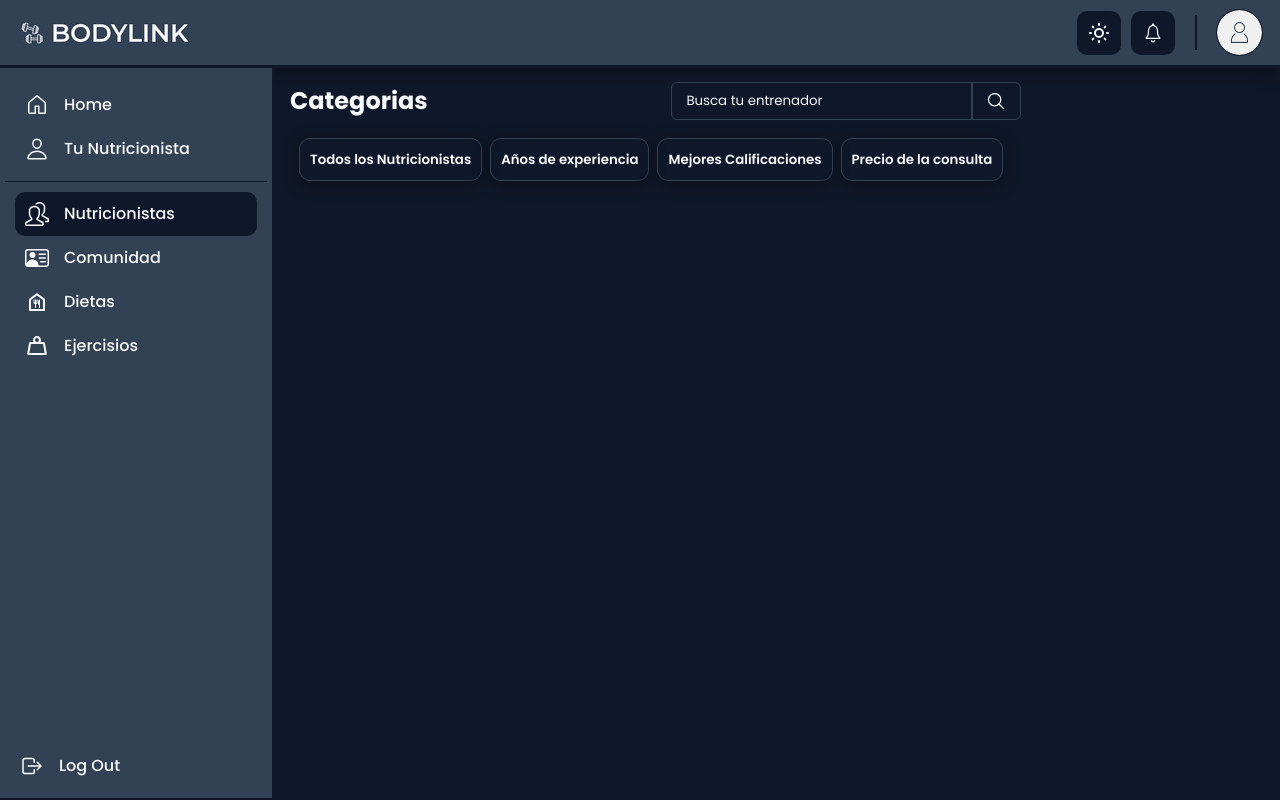
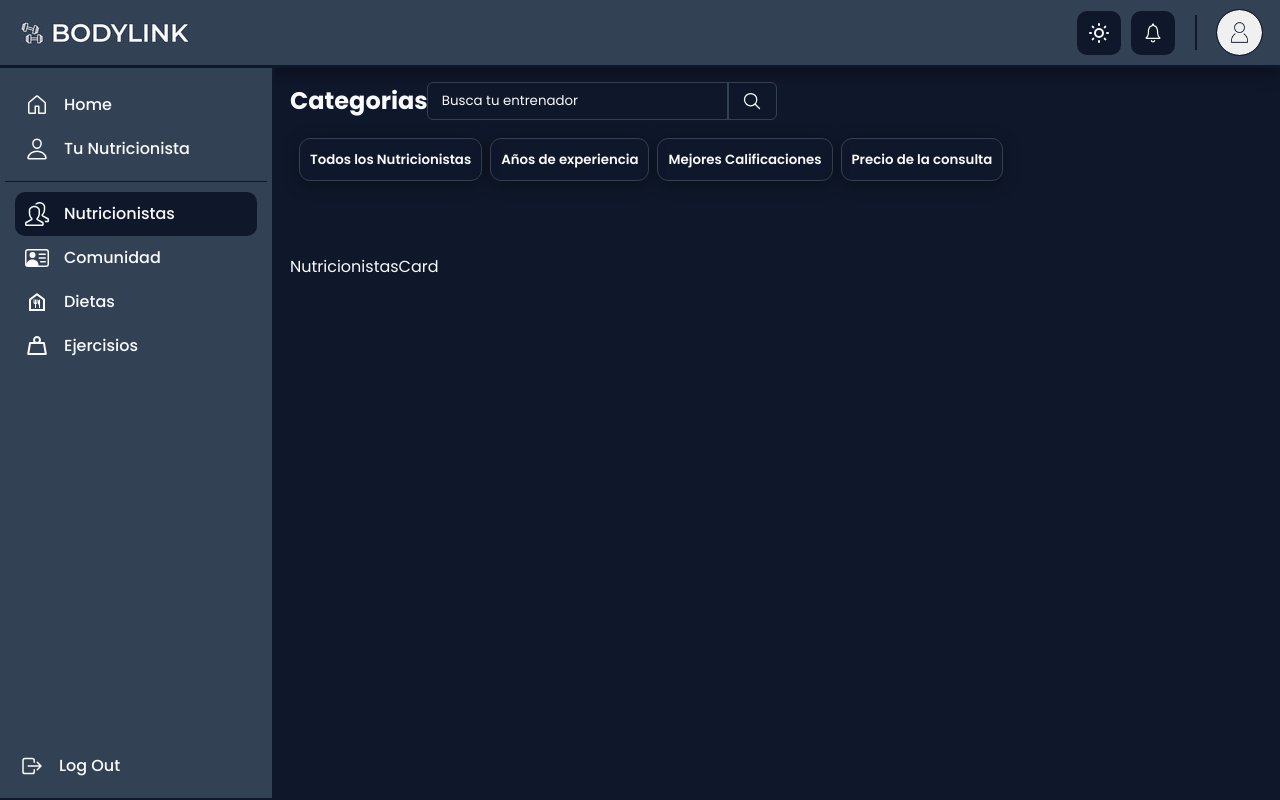
Before and after one commit to adrife2005/BodyLink_FRONTEND, a React (Vite) app: page /nutricionistas in a window 1280 px wide. Built offline with nearby package versions, Linux system fonts and the light colour scheme.

Commit message:
chore: finish making the card of the profesionals

```diff
--- a/src/components/NutricionistasCard.jsx
+++ b/src/components/NutricionistasCard.jsx
@@ -1,3 +1,4 @@
+import '../css/components/nutricionistascard.css'
 
 const NutricionistasCard = () => {
   return (
--- a/src/css/components/nutricionistas.css
+++ b/src/css/components/nutricionistas.css
@@ -11,6 +11,17 @@
   display: flex;
   align-items: center;
   margin-bottom: 20px;
+}
+
+.nutricionistas__sort {
+  margin-bottom: 75px;
+  display: flex;
+  align-items: center;
+  flex-wrap: wrap;
+}
+
+.nutricionistas__profesionals {
+
 }
 
 /* Sections */
--- a/src/pages/Nutricionistas.jsx
+++ b/src/pages/Nutricionistas.jsx
@@ -2,6 +2,7 @@ import '../css/components/nutricionistas.css'
 import { AiFillStar } from "react-icons/ai";
 import NutricionistasButtons from '../components/NutricionistasButtons';
 import NutricionistasInput from '../components/NutricionistasInput';
+import NutricionistasCard from '../components/NutricionistasCard';
 
 
 const Nutricionistas = () => {
@@ -337,6 +338,9 @@ const Nutricionistas = () => {
                 <NutricionistasButtons/>
               </div>
             </div>
+            <div className="nutricionistas__profesionals">
+              <NutricionistasCard/>
+            </div>
         </div>
       </section>
     </main>
```
